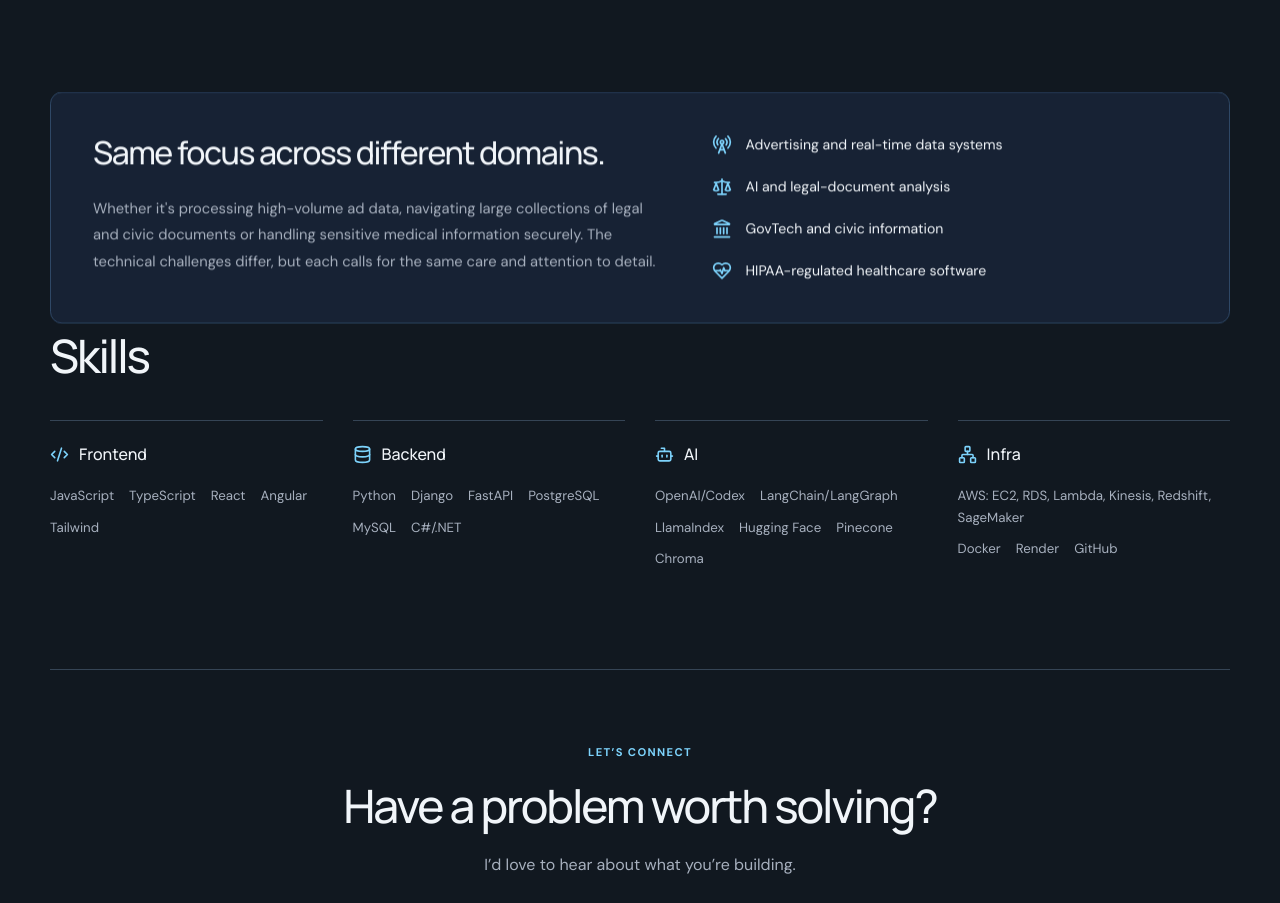
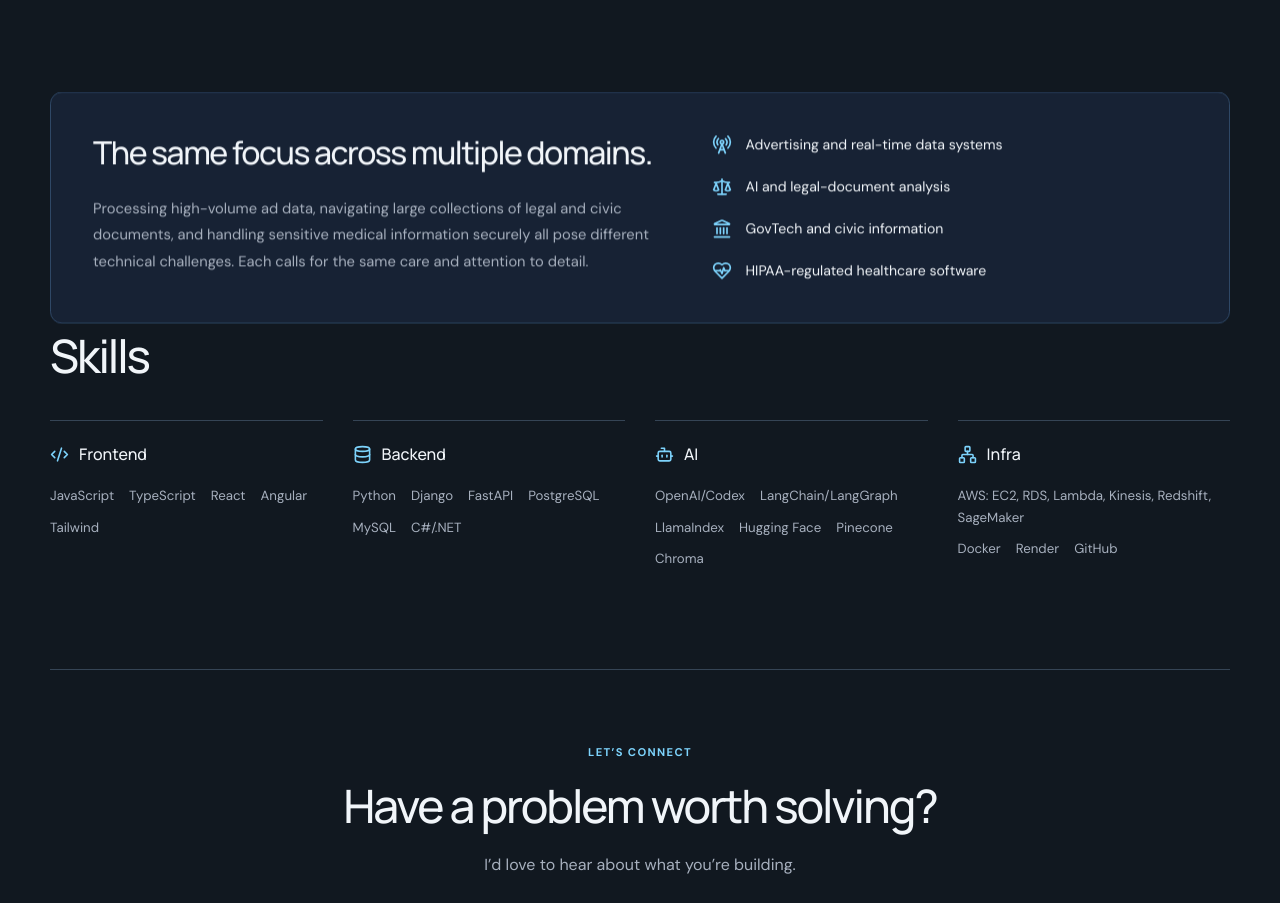
Before and after one commit to tomlenehan/portfolio, a React (Vite) app: page / in a window 1280 px wide. Shown: the part 2880-3783 px from the top of the page. Built offline with nearby package versions, Linux system fonts and the light colour scheme.

Commit message:
copy changes

```diff
--- a/src/App.jsx
+++ b/src/App.jsx
@@ -448,9 +448,9 @@ function App() {
             <div className="systems-band">
               <div className="systems-copy">
                 {/*<span className="eyebrow">Across domains</span>*/}
-                <h2>Same focus across different domains.</h2>
+                <h2>The same focus across multiple domains.</h2>
                 <p>
-                  Whether it's processing high-volume ad data, navigating large collections of legal and civic documents or handling sensitive medical information securely. The technical challenges differ, but each calls for the same care and attention to detail.
+                  Processing high-volume ad data, navigating large collections of legal and civic documents, and handling sensitive medical information securely all pose different technical challenges. Each calls for the same care and attention to detail.
                 </p>
               </div>
               <div className="system-tiles" aria-label="Operating strengths">
```
